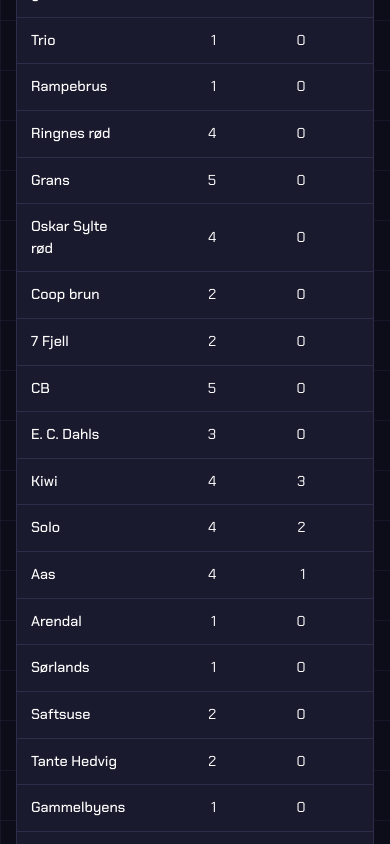
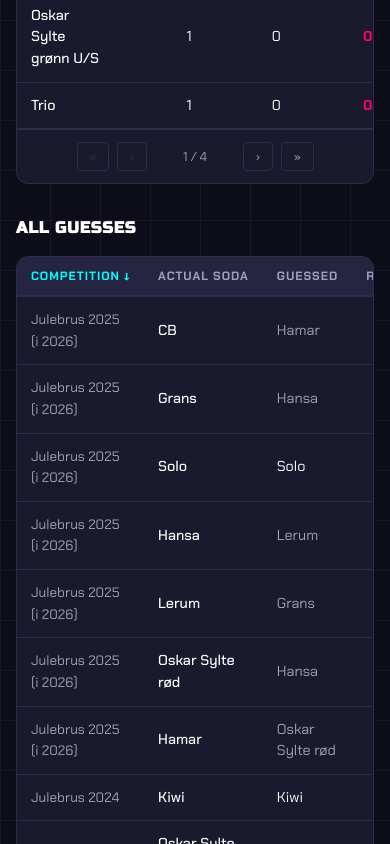
Before and after one commit to biasedLiar/claude-soda, a React (Vite) app: page /players/1 in a window 390 px wide. Shown: the part 2080-2924 px from the top of the page. Built offline with nearby package versions, Linux system fonts and the light colour scheme.

Commit message:
Add pageSize prop to SortableTable for improved pagination on PlayerPage

```diff
--- a/src/pages/PlayerPage.tsx
+++ b/src/pages/PlayerPage.tsx
@@ -212,6 +212,7 @@
             defaultSort="avgTaste"
             defaultDir="desc"
             onRowClick={(r) => navigate(`/sodas/${r.soda.id}`)}
+            pageSize={10}
             data={sodaRows}
             columns={[
               {
```
